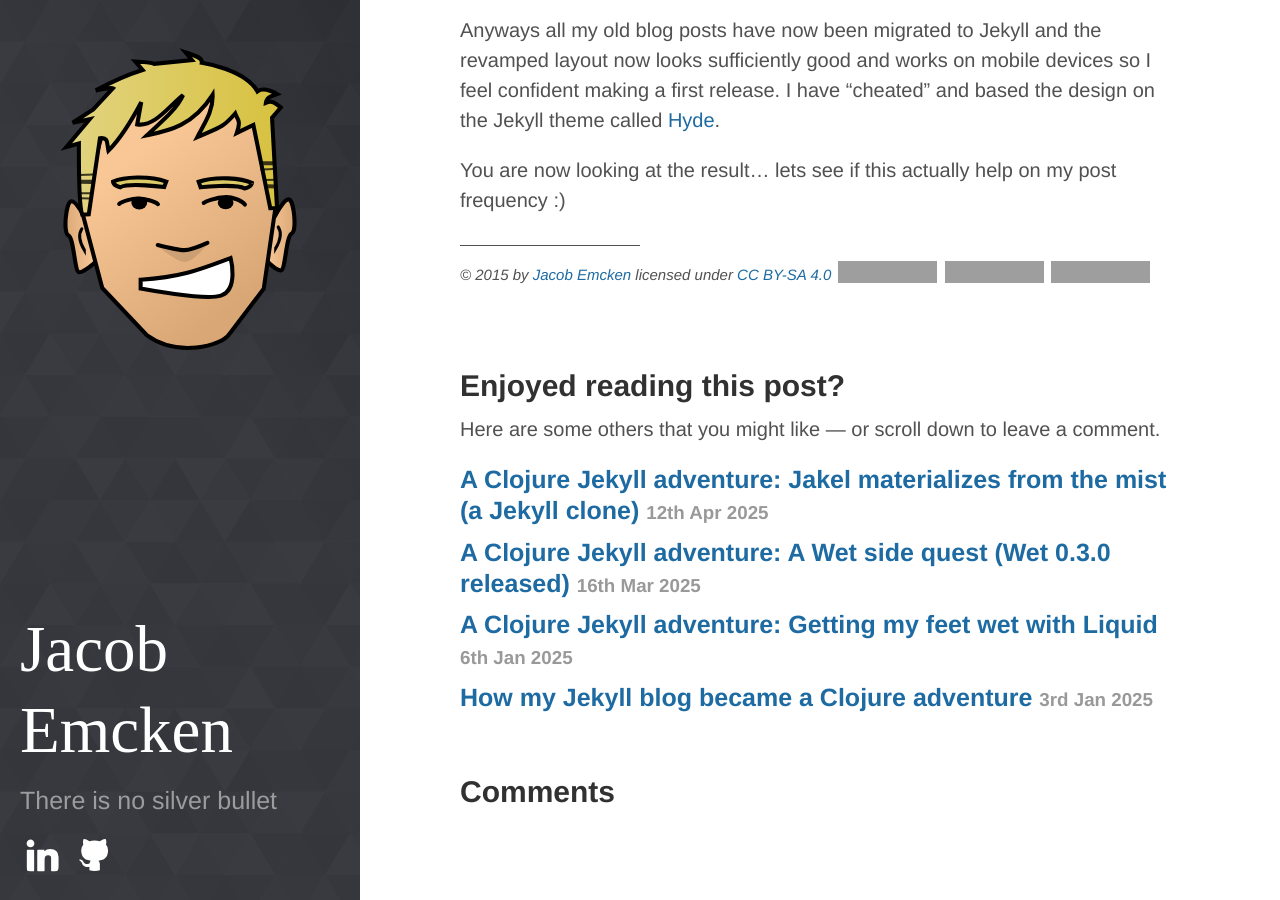
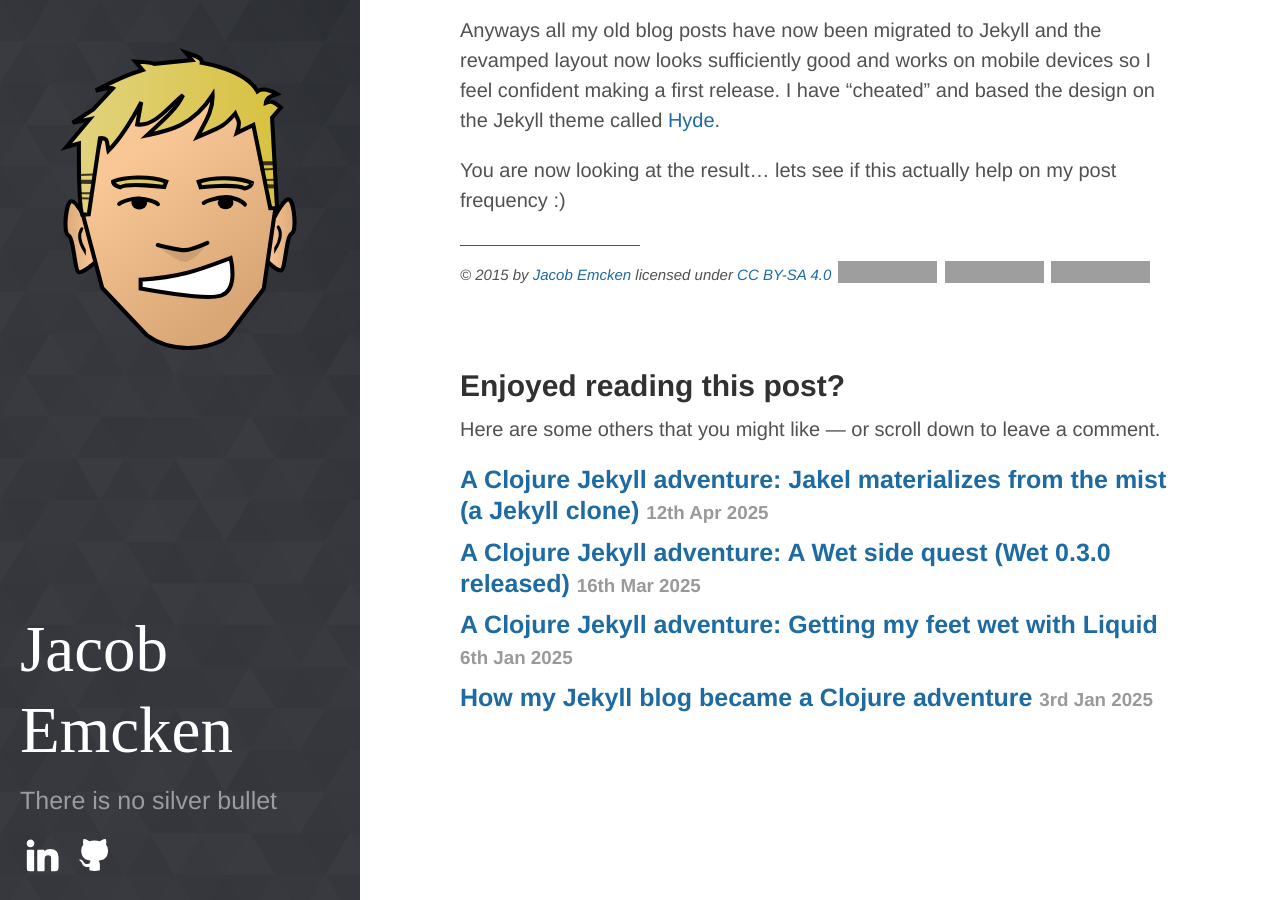
Before and after one commit to jacobemcken/jacobemcken.github.io, a Jekyll site: the page built from _posts/2015-01-01-a-new-blog-engine.md, in a window 1280 px wide and 900 px high, scrolled down 555 px. Built offline with Jekyll 4.4.1, drawn with Linux system fonts in a browser that asks for light colours; comment, search, counter and statistics services are not loaded; grey boxes are pictures that could not be loaded.

Commit message:
Disable comments due to avoid annoying ads

```diff
--- a/_layouts/post.html
+++ b/_layouts/post.html
@@ -34,10 +34,3 @@ layout: default
 </article>
 
 {% include related_posts.html %}
-
-{% if page.comments == true %}
-<section>
-  <h2>Comments</h2>
-  <div id="disqus_thread" aria-live="polite">{% include disqus.html %}</div>
-</section>
-{% endif %}
```
